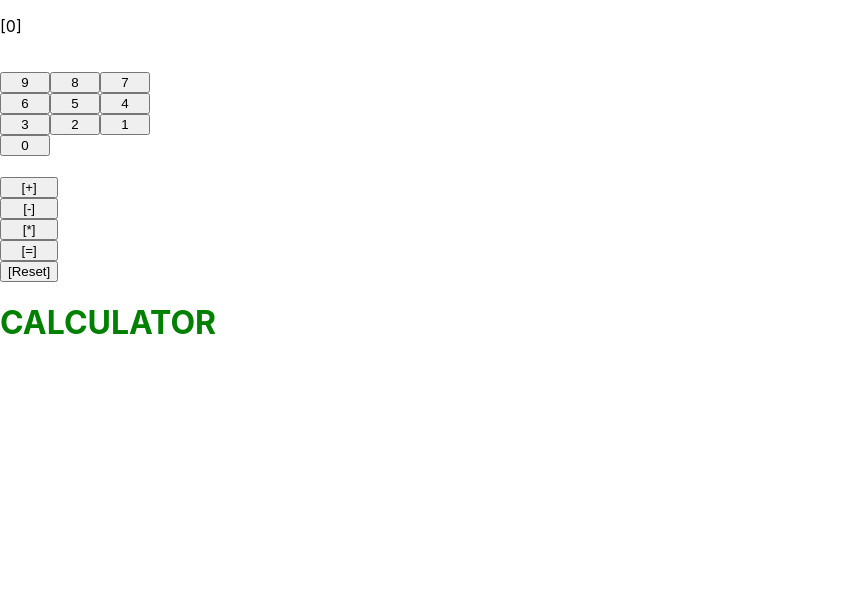
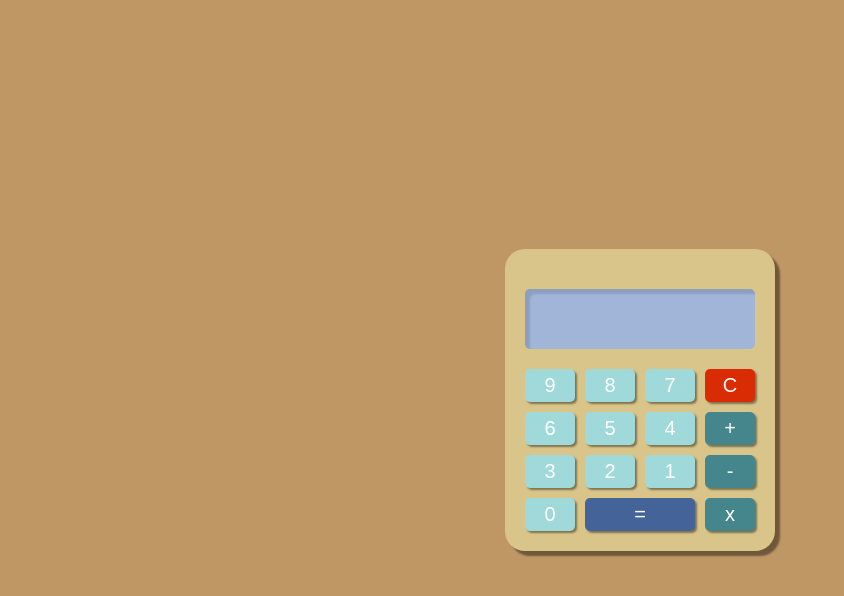
Before and after one commit to Nikangourou/React_Challenge_04, a React (Create React App) app in the folder challenge_04/: page / in a window 1280 px wide. Shown: the top 596 px of the page, without its empty margins (0-844 px from the left). Built offline with nearby package versions, Linux system fonts and the light colour scheme.

Commit message:
feat/style

```diff
--- a/challenge_04/src/Styles/Button.js
+++ b/challenge_04/src/Styles/Button.js
@@ -0,0 +1,60 @@
+import styled from "styled-components";
+
+export const Keybord = styled.div`
+  display: flex;
+  gap: 10px;
+`;
+
+export const KeybordeNumeriqueContainer = styled.div`
+  display: grid;
+  grid-template-columns: repeat(3, 50px);
+  grid-gap: 10px;
+`;
+
+export const KeybordeOperationContainer = styled.div`
+  display: grid;
+  grid-template-columns: repeat(1, 50px);
+  grid-gap: 10px;
+`;
+
+export const Button = styled.button`
+  background-color: #a0d9d9;
+  border: none;
+  color: white;
+  border-radius: 5px;
+  padding: 5px 10px;
+  font-size: 20px;
+  box-shadow: 2px 2px 2px #0000006b;
+
+`;
+
+export const ButtonOperation = styled.button`
+  background-color: #45858c;
+  border: none;
+  color: white;
+  border-radius: 5px;
+  padding: 5px 10px;
+  font-size: 20px;
+  box-shadow: 2px 2px 2px #0000006b;
+`;
+
+export const ButtonReset = styled.button`
+  background-color: #d92b04;
+  border: none;
+  color: white;
+  border-radius: 5px;
+  padding: 5px 10px;
+  font-size: 20px;
+  box-shadow: 2px 2px 2px #0000006b;
+`;
+
+export const ButtonEqual = styled.button`
+background-color: #436399;
+  border: none;
+  color: white;
+  border-radius: 5px;
+  padding: 5px 10px;
+  font-size: 20px;
+  grid-column: 2 / 4;
+  box-shadow: 2px 2px 2px #0000006b;
+`;
--- a/challenge_04/src/Styles/Global.js
+++ b/challenge_04/src/Styles/Global.js
@@ -1,6 +1,26 @@
 import styled from "styled-components";
 
-export const Title = styled.h1`
-  color: green;
-  fontsize: 8;
+export const Container = styled.div`
+  display: flex;
+  justify-content: center;
+  align-items: center;
+  background-color: #bf9765;
+  min-height: 100vh;
 `;
+
+export const Calculette = styled.div`
+  background-color: #d9c589;
+  border-radius: 20px;
+  padding: 20px;
+  box-shadow: 5px 5px 2px #0000006b;
+`;
+
+export const Screen = styled.p`
+  background-color: #a1b5d9;
+  border-radius: 5px;
+  padding: 5px 10px;
+  font-size: 20px;
+  box-shadow: inset 5px 5px 2px #0000001f;
+  height: 50px;
+  text-align: right;
+`;
--- a/challenge_04/src/components/Calculator.jsx
+++ b/challenge_04/src/components/Calculator.js
@@ -1,7 +1,16 @@
-import { useState, useEffect, useReducer } from "react";
-import {Title} from '../Styles/Global';
+import { useReducer } from "react";
+import { Container, Calculette, Screen } from "../Styles/Global";
+import {
+  KeybordeNumeriqueContainer,
+  KeybordeOperationContainer,
+  Keybord,
+  Button,
+  ButtonOperation,
+  ButtonReset,
+  ButtonEqual,
+} from "../Styles/Button";
 
-const initialState = { total: 0, num: 0, operations: [] };
+const initialState = { total: 0, num: [], operations: [] };
 
 const reducer = (state, action) => {
   switch (action.type) {
@@ -19,21 +28,21 @@ const reducer = (state, action) => {
     case "addition":
       return {
         ...state,
-        num: '+',
+        num: "+",
         operations: [...state.operations, "+"],
       };
 
     case "subtraction":
       return {
         ...state,
-        num: '-',
+        num: "-",
         operations: [...state.operations, "-"],
       };
 
     case "multiplication":
       return {
         ...state,
-        num: '*',
+        num: "*",
         operations: [...state.operations, "*"],
       };
 
@@ -47,7 +56,7 @@ const reducer = (state, action) => {
     case "reset":
       return {
         total: 0,
-        num: 0,
+        num: "",
         operations: [],
       };
 
@@ -69,54 +78,48 @@ const Calculator = () => {
   function KeybordNumerique() {
     const keybord = [9, 8, 7, 6, 5, 4, 3, 2, 1, 0];
     return keybord.map((key) => (
-      <button
+      <Button
         key={key}
         name={key}
         value={key}
         onClick={() => handleClickNum(key)}
       >
         {key}
-      </button>
+      </Button>
     ));
   }
 
   return (
-    <div>
-      <div
-        style={{
-          display: "flex",
-          flexDirection: "row",
-          marginBottom: 20,
-        }}
-      >
-        <p>[{state.num}]</p>
-      </div>
-      <div
-        style={{
-          display: "grid",
-          gridTemplateColumns: "repeat(3, 50px)",
-          marginBottom: 20,
-        }}
-      >
-        <KeybordNumerique />
-      </div>
+    <Container>
+      <Calculette>
+        <Screen>{state.num}</Screen>
+        <Keybord>
+          <KeybordeNumeriqueContainer>
+            <KeybordNumerique />
+            <ButtonEqual onClick={() => dispatch({ type: "total" })}>
+              =
+            </ButtonEqual>
+          </KeybordeNumeriqueContainer>
 
-      <div
-        style={{
-          display: "inline-flex",
-          flexDirection: "column",
-        }}
-      >
-        <button onClick={() => dispatch({ type: "addition" })}>[+]</button>
-        <button onClick={() => dispatch({ type: "subtraction" })}>[-]</button>
-        <button onClick={() => dispatch({ type: "multiplication" })}>
-          [*]
-        </button>
-        <button onClick={() => dispatch({ type: "total" })}>[=]</button>
-        <button onClick={() => dispatch({ type: "reset" })}>[Reset]</button>
-      </div>
-      <Title>CALCULATOR</Title>
-    </div>
+          <KeybordeOperationContainer>
+            <ButtonReset onClick={() => dispatch({ type: "reset" })}>
+              C
+            </ButtonReset>
+            <ButtonOperation onClick={() => dispatch({ type: "addition" })}>
+              +
+            </ButtonOperation>
+            <ButtonOperation onClick={() => dispatch({ type: "subtraction" })}>
+              -
+            </ButtonOperation>
+            <ButtonOperation
+              onClick={() => dispatch({ type: "multiplication" })}
+            >
+              x
+            </ButtonOperation>
+          </KeybordeOperationContainer>
+        </Keybord>
+      </Calculette>
+    </Container>
   );
 };
 
```
